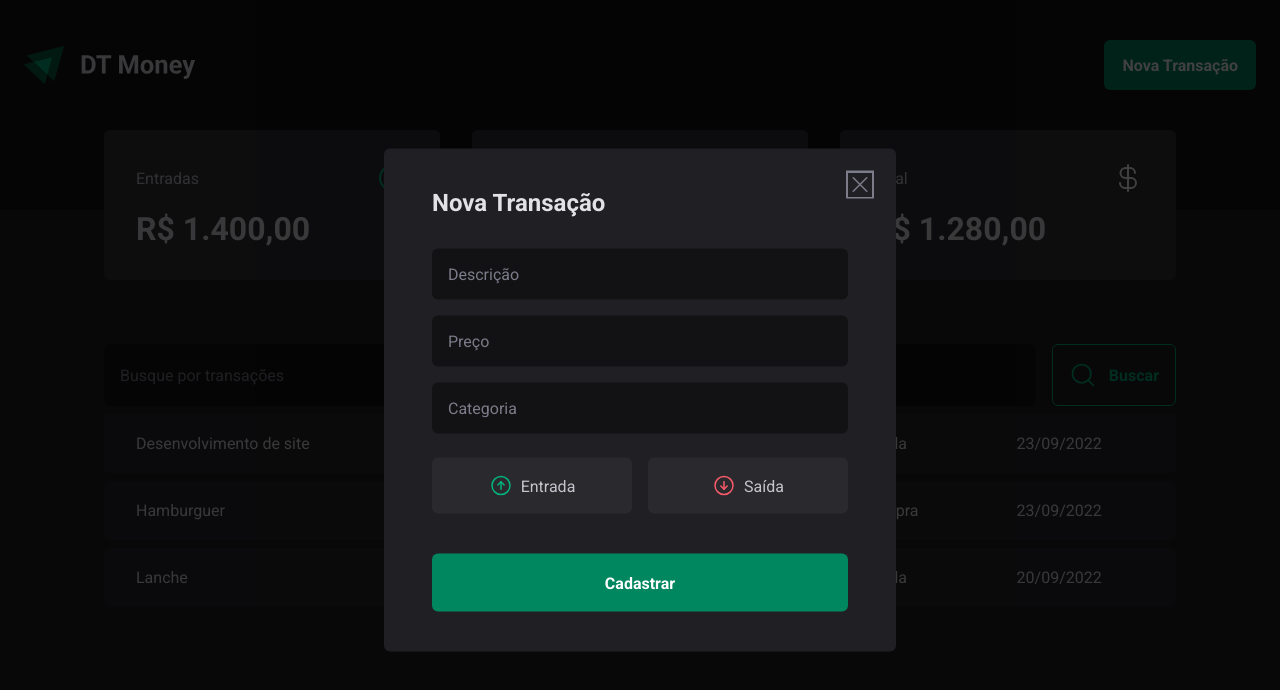
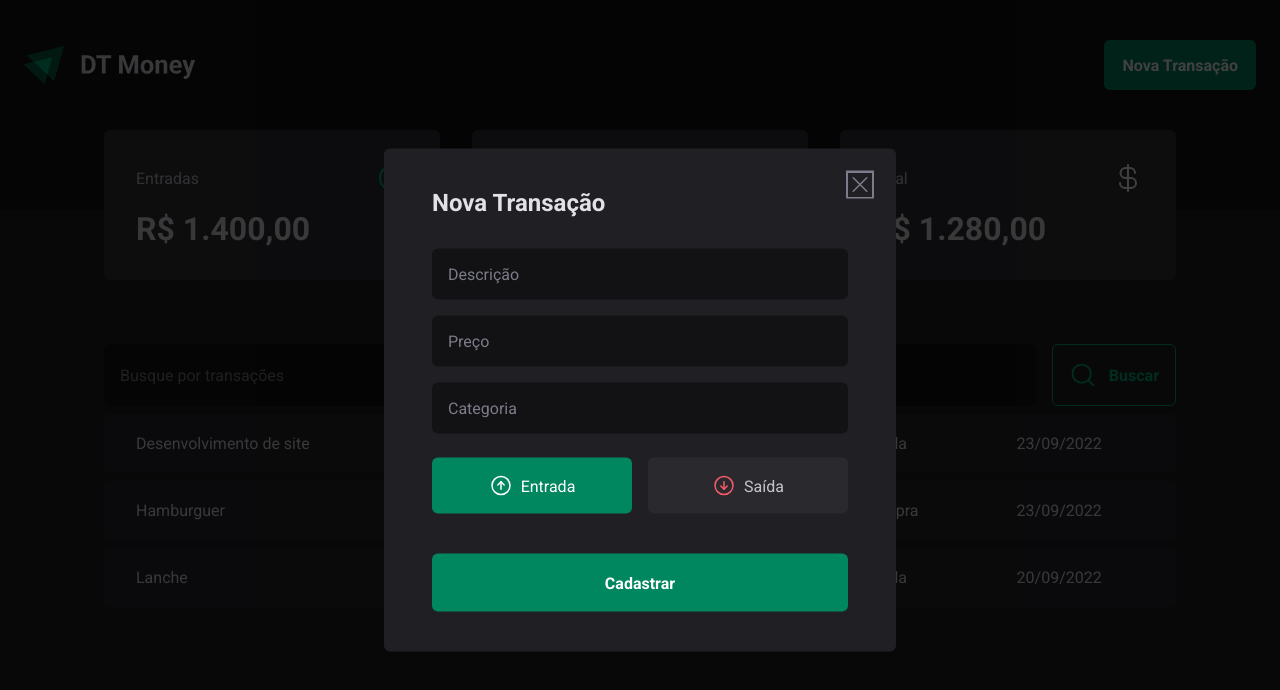
Before and after one commit to TarcisioCarvalho/DT-Money, a React (Vite) app: page / in a window 1280 px wide. Both pictures are taken after a click on the button "Nova Transação". Shown: the top 690 px of the page. Built offline with nearby package versions, Linux system fonts and the light colour scheme; data requests are answered from the project's data file.

Commit message:
Controlled Components

```diff
--- a/src/components/NewTransactionModal/index.tsx
+++ b/src/components/NewTransactionModal/index.tsx
@@ -3,14 +3,14 @@
 import { CloseButton, Content, Overlay, TransactionType, TransactionTypeButton } from './styles';
 import { ArrowCircleDown, ArrowCircleUp, X } from 'phosphor-react';
 import * as z from 'zod';
-import { useForm } from 'react-hook-form';
+import { useForm, Controller } from 'react-hook-form';
 import { zodResolver } from '@hookform/resolvers/zod';
 
 const newTransactionModalSchema = z.object({
   description : z.string(),
   price : z.number(),
   category : z.string(),
-  //type : z.enum(['outcome','income'])
+  type : z.enum(['outcome','income'])
 })
 
 type NewTransactionFormInputs = z.infer<typeof newTransactionModalSchema>;
@@ -23,8 +23,11 @@
 export const NewTransactionModal = () => {
 
 
-  const {register,handleSubmit, formState:{isSubmitting}} = useForm<NewTransactionFormInputs>({
-    resolver: zodResolver(newTransactionModalSchema)
+  const {register,handleSubmit, formState:{isSubmitting},control} = useForm<NewTransactionFormInputs>({
+    resolver: zodResolver(newTransactionModalSchema),
+    defaultValues:{
+      type: 'income'
+    }
   });
 
   return (
@@ -47,7 +50,13 @@
                     {...register('category')}
                     />
 
-                    <TransactionType>
+                  <Controller
+                  control={control}
+                  name ='type'
+                  render={({field})=>{
+                    console.log(field.value);
+                    return (
+                      <TransactionType onValueChange={field.onChange} value = {field.value}>
                         <TransactionTypeButton value='income' variant='income'>
                             <ArrowCircleUp size={24}/>
                             Entrada
@@ -56,7 +65,10 @@
                             <ArrowCircleDown size={24}/>
                             Saída
                         </TransactionTypeButton>
-                    </TransactionType>
+                      </TransactionType>
+                    )
+                  }}
+                  />
 
                     <button type="submit" disabled={isSubmitting}>Cadastrar</button>
                 </form>
```
